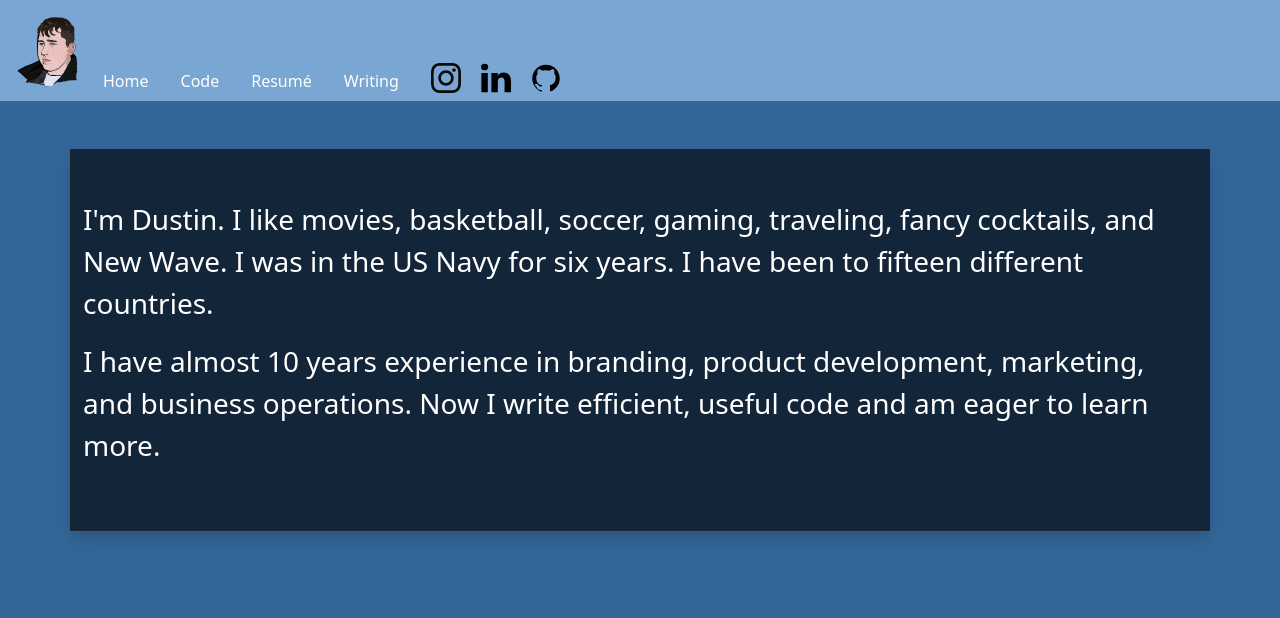
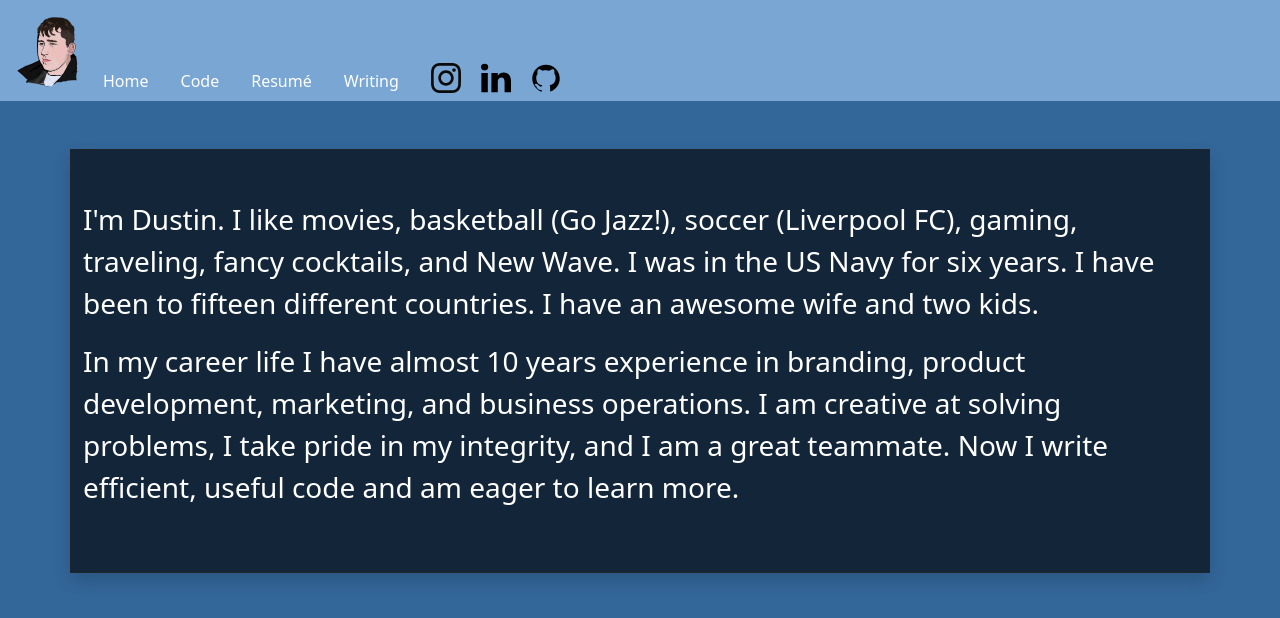
Before and after one commit to dustin-lamarr/react-portfolio, a React (Create React App) app in the folder client/: page /about in a window 1280 px wide. Shown: the top 618 px of the page. Built offline with nearby package versions, Linux system fonts and the light colour scheme.

Commit message:
updated About Me

```diff
--- a/client/src/pages/About.js
+++ b/client/src/pages/About.js
@@ -24,15 +24,16 @@ export function About() {
         >
           <div className="row py-5">
             <p className="fs-3" style={styles.about}>
-              I'm Dustin. I like movies, basketball, soccer, gaming, traveling,
+              I'm Dustin. I like movies, basketball (Go Jazz!), soccer (Liverpool FC), gaming, traveling,
               fancy cocktails, and New Wave. I was in the US Navy for six years.
-              I have been to fifteen different countries.
+              I have been to fifteen different countries. I have an awesome wife and two kids.
             </p>
             <br />
             <p className="fs-3" style={styles.about}>
-              I have almost 10 years experience in branding, product
-              development, marketing, and business operations. Now I write
-              efficient, useful code and am eager to learn more.
+              In my career life I have almost 10 years experience in branding, product
+              development, marketing, and business operations. I am creative at solving problems, I take pride in my integrity, and I am a great teammate.
+
+              Now I write efficient, useful code and am eager to learn more.
             </p>
           </div>
         </div>
```
